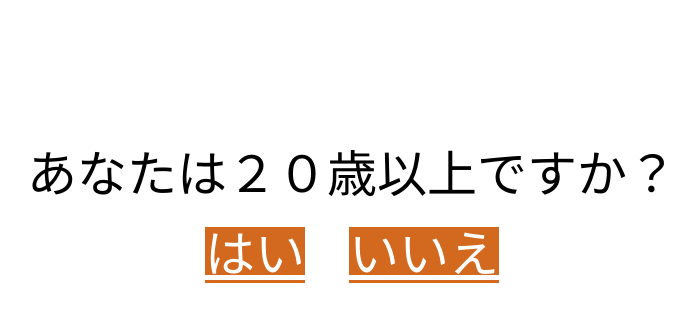
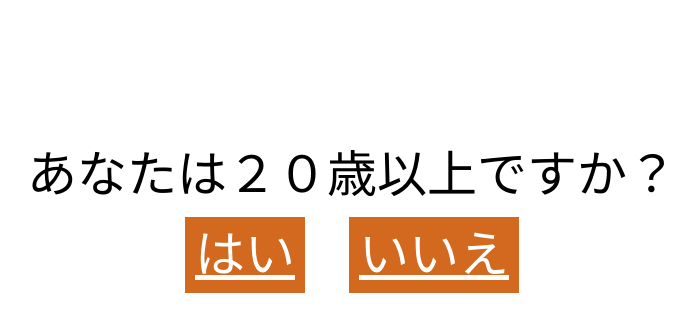
Before and after one commit to chifuminn/smoking_area, a Django app: page /age_confirmation/ in a window 1280 px wide. Shown: the top 332 px of the page, without its empty margins (288-983 px from the left). Run offline with Django 3.2, Linux system fonts and the light colour scheme.

Commit message:
トップページのフォントの変更

```diff
--- a/static/style.css
+++ b/static/style.css
@@ -106,7 +106,7 @@ table {
   font-size: 50px;
   text-align: center;
   padding-top: 150px;
-  font-family: sans-serif;
+  font-family: HiraMinProN-W6;
 }
 
 .btn--orange,
@@ -115,6 +115,8 @@ a.btn--orange {
   background-color :chocolate;
   font-size: 50px;
   text-align: center;
+  padding: 10px 10px;
+  font-family: HiraMinProN-W6;
 }
 
 .btn--orange:hover,
```
